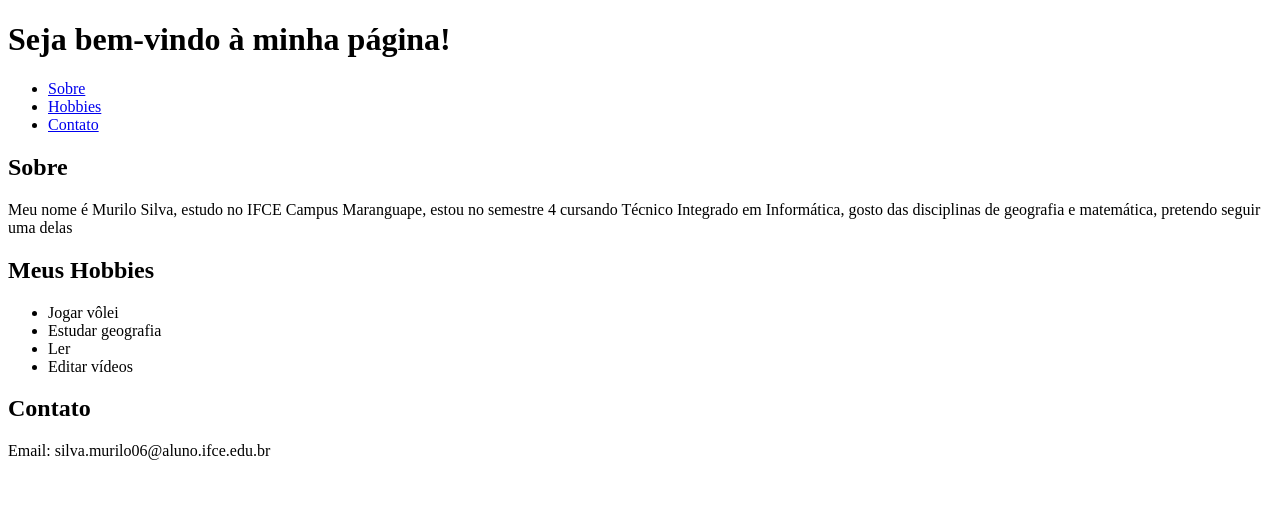
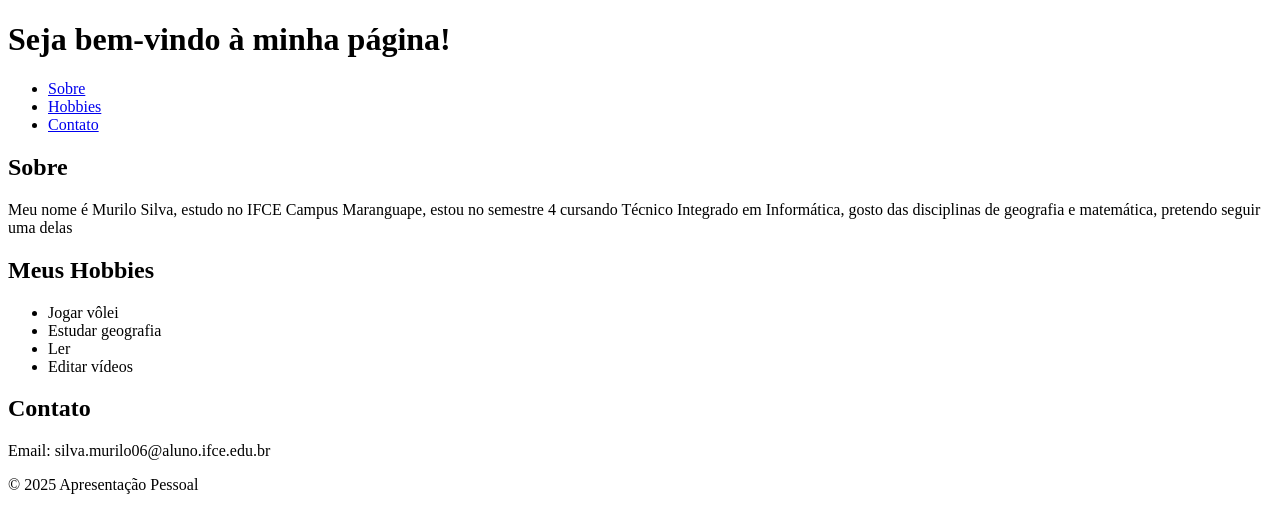
Before and after one commit to murilo-neto26/Projeto-01, a plain HTML site: page index.html in a window 1280 px wide. Drawn offline with Linux system fonts and the light colour scheme.

Commit message:
Update index.html

```diff
--- a/index.html
+++ b/index.html
@@ -32,5 +32,7 @@
             <footer>
                 <h2 id="contato">Contato</h1>
                 <p>Email: silva.murilo06@aluno.ifce.edu.br</p>
+                <p>© 2025 Apresentação Pessoal</p>
             </footer>
+
 </html>
```
